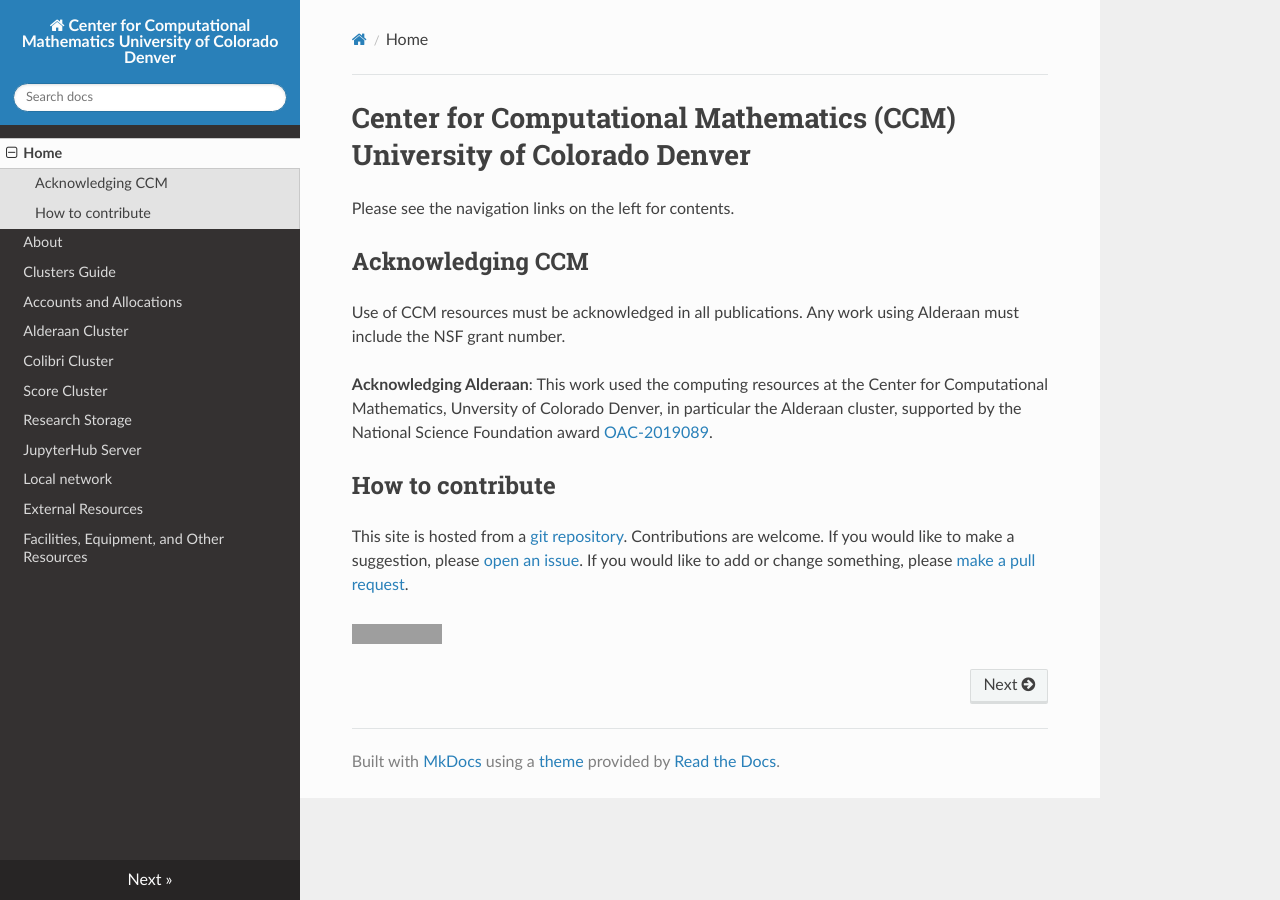
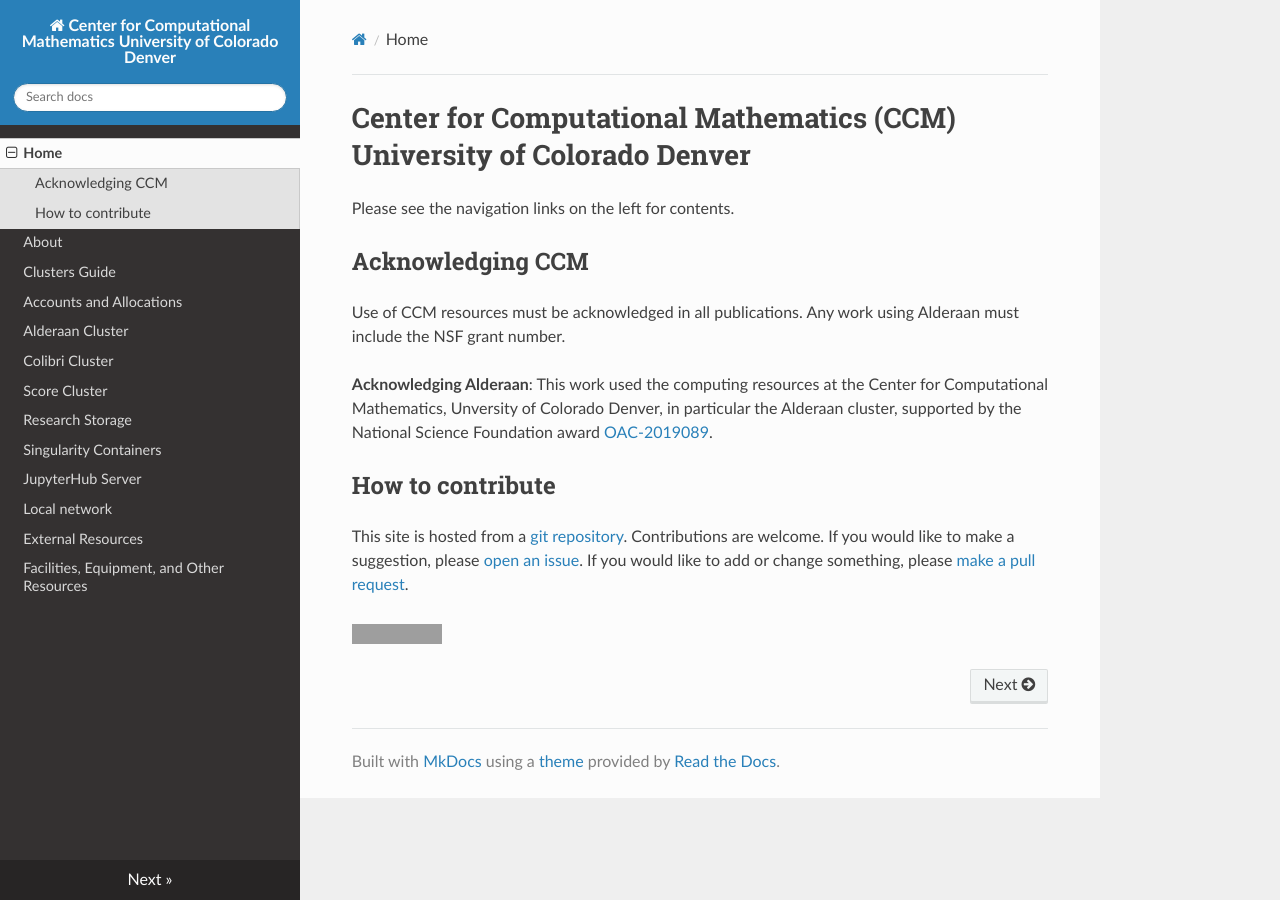
Before and after one commit to ccmucdenver/ccm-docs, an MkDocs documentation site: the page built from docs/index.md, in a window 1280 px wide. Built offline with MkDocs 1.6.1, drawn with Linux system fonts in a browser that asks for light colours; nearby versions of some CDN libraries; grey boxes are pictures that could not be loaded.

Commit message:
Update mkdocs.yml
link singularity.md

```diff
--- a/mkdocs.yml
+++ b/mkdocs.yml
@@ -10,6 +10,7 @@ nav:
     - Colibri Cluster: colibri.md
     - Score Cluster: score.md
     - Research Storage: storage.md
+    - Singularity Containers: singularity.md
     - JupyterHub Server: jupyterhub.md
     - Local network: local.md
     - External Resources: external.md
```
